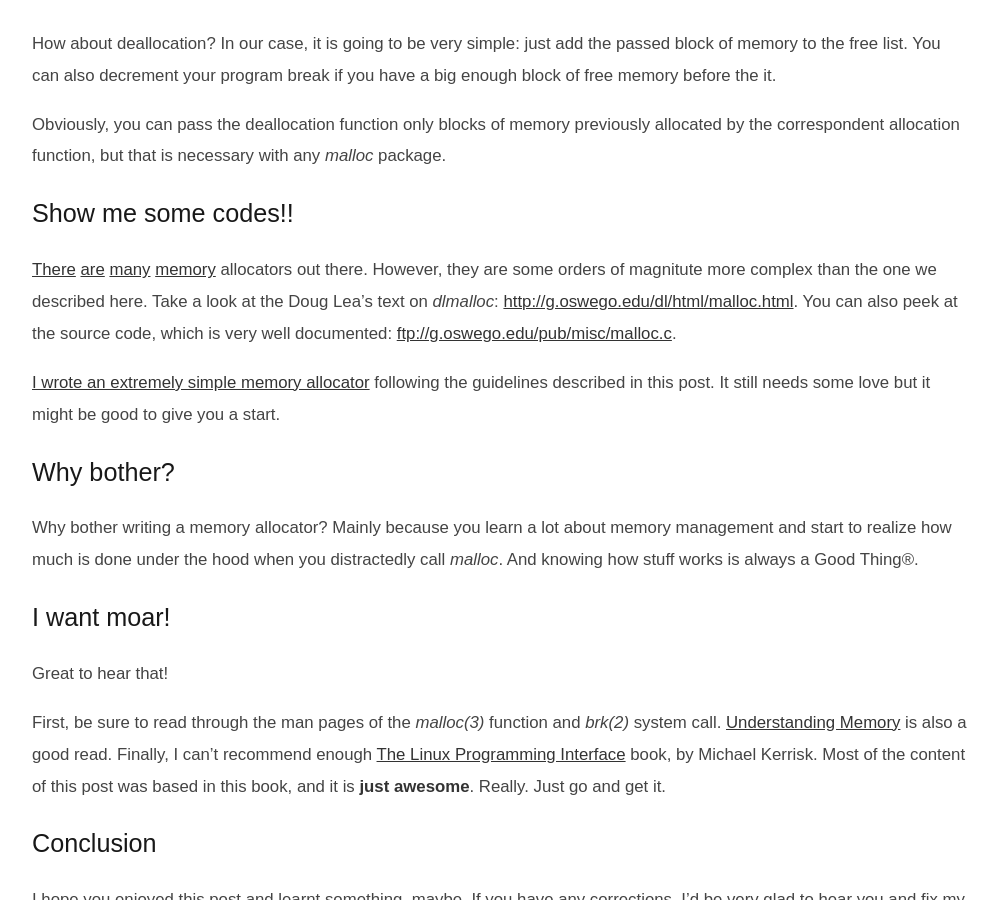
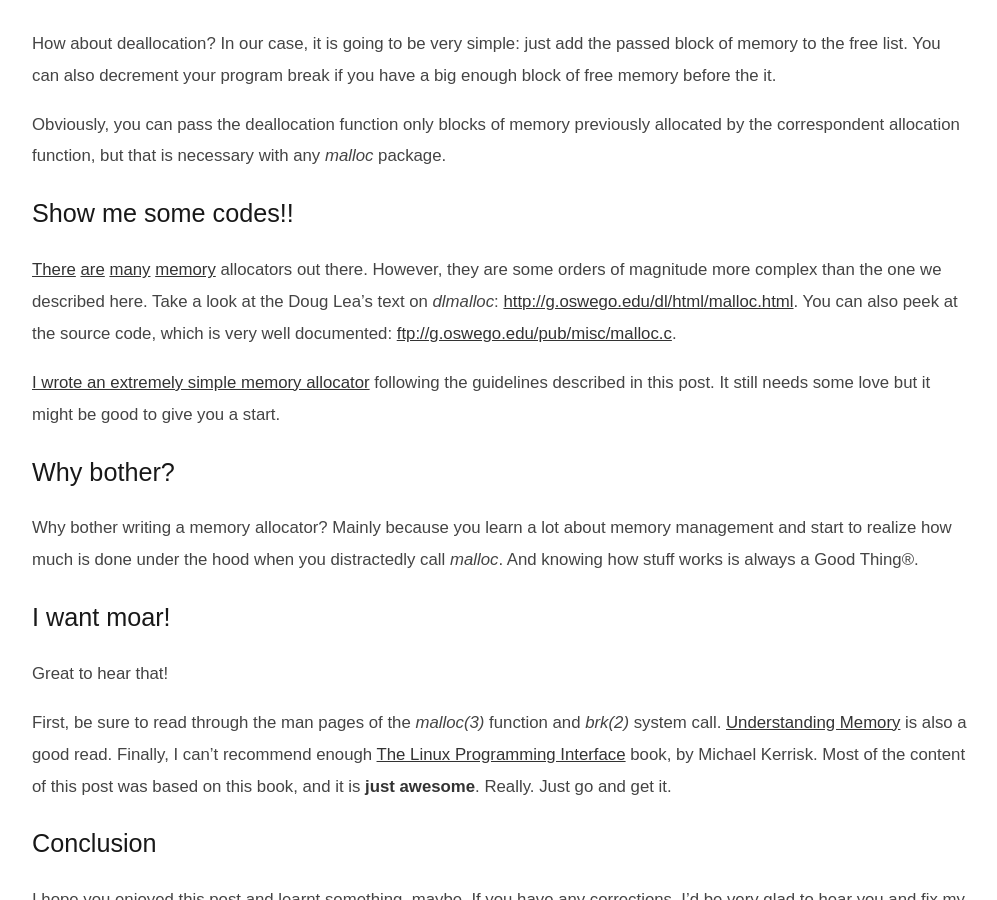
Before and after one commit to rmascarenhas/rmascarenhas.github.com, a Jekyll site: the page built from _posts/2012-05-31-writing-a-memory-allocator.markdown, in a window 1280 px wide and 900 px high, scrolled down 3096 px. Shown: the whole window, without its empty margins (198-1195 px from the left). Built offline with Jekyll 4.4.1, drawn with Linux system fonts in a browser that asks for light colours; nearby versions of some CDN libraries; some web fonts are replaced; comment, search, counter and statistics services are not loaded.

Commit message:
Fix typos.

```diff
--- a/_posts/2012-03-23-exit-ruby-and-you.markdown
+++ b/_posts/2012-03-23-exit-ruby-and-you.markdown
@@ -107,7 +107,7 @@ statement is never reached. So off we go!
 {% endhighlight %}
 
 Now we start to see some interesting calls. First of all, there seems to be an exception being raised as
-we can see by the call to _rb\_exc\_raise_. Is that truth?
+we can see by the call to _rb\_exc\_raise_. Is that true?
 
 To check if that exception is really raised, we will use the handy
 [set_trace_func](http://www.ruby-doc.org/core-1.9.3/Kernel.html#method-i-set_trace_func) method, allowing us to see what is called
--- a/_posts/2012-05-31-writing-a-memory-allocator.markdown
+++ b/_posts/2012-05-31-writing-a-memory-allocator.markdown
@@ -141,7 +141,7 @@ Show me some codes!!
 
 [There](http://www.canonware.com/jemalloc/) [are](http://www.hoard.org/)
 [many](http://www.malloc.de/en/) [memory](http://labs.omniti.com/labs/portableumem)
-allocators out there. However, they are some orders of magnitute more complex than
+allocators out there. However, they are some orders of magnitude more complex than
 the one we described here. Take a look at the Doug Lea's text on _dlmalloc_:
 [http://g.oswego.edu/dl/html/malloc.html](http://g.oswego.edu/dl/html/malloc.html).
 You can also peek at the source code, which is very well documented:
@@ -167,7 +167,7 @@ First, be sure to read through the man pages of the _malloc(3)_ function
 and _brk(2)_ system call. [Understanding Memory](http://www.ualberta.ca/CNS/RESEARCH/LinuxClusters/mem.html)
 is also a good read. Finally, I can't recommend enough
 [The Linux Programming Interface](http://man7.org/tlpi/) book, by Michael Kerrisk. Most
-of the content of this post was based in this book, and it is **just awesome**. Really.
+of the content of this post was based on this book, and it is **just awesome**. Really.
 Just go and get it.
 
 Conclusion
```
